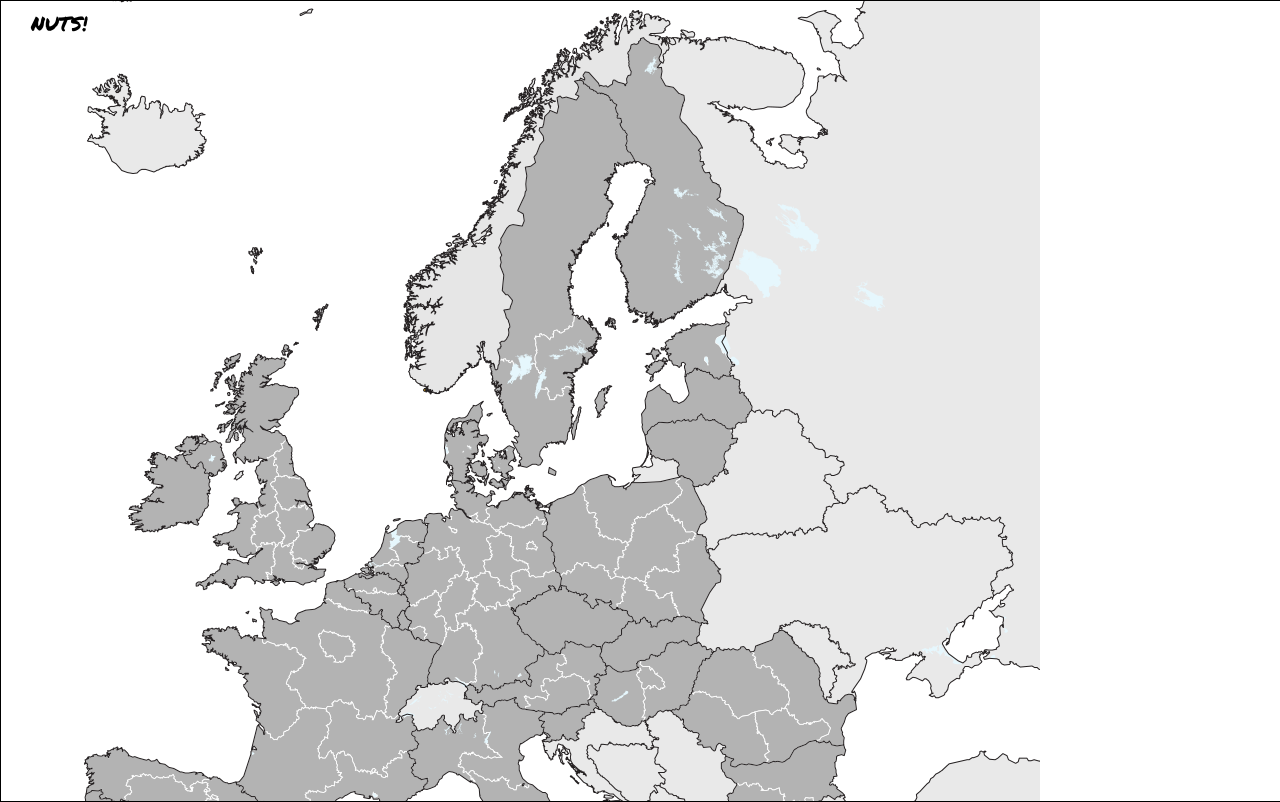
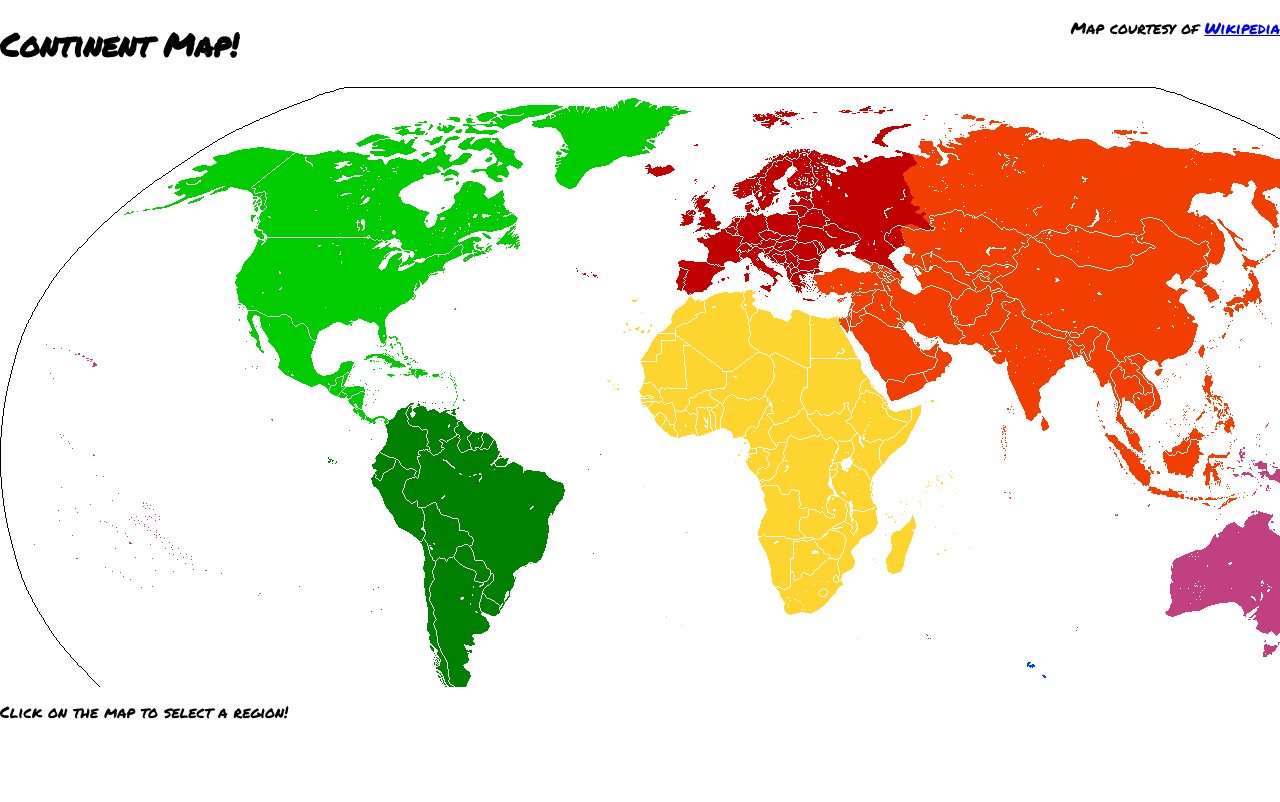
Before and after one commit to sjmelia/sjmelia.github.io, a plain HTML site: page map/map.html in a window 1280 px wide. Drawn offline with nearby package versions, Linux system fonts and the light colour scheme.

Commit message:
Updated map

```diff
--- a/nuts/nuts.html
+++ b/map/map.html
@@ -4,19 +4,30 @@
         <script src="http://code.jquery.com/jquery-2.1.3.min.js"></script>
         <link href='http://fonts.googleapis.com/css?family=Permanent+Marker' rel='stylesheet' type='text/css'>
 		<style>
-			#canvas { border: 1px black solid; }
+            #canvas { border: 0px; } /*width:100%; height:100%; }*/
             #underlying { display: none; }
-            body
-            {
-                width:100%;
-                height:100%;
-                margin:0px;
-            }
+            html, body { height : 100%; margin: 0; font-family:Permanent Marker; }
+            #header { height: 87px; }
+            #wrapper { display: flex; min-height: 100%; flex-direction: column; }
+            #main { flex: 1; }
+            #footer { height: 100px;}
+            #header p { float: right; }
 		</style>
 	</head>
-	<body>
-		<canvas id="canvas" width="300" height="300"></canvas>
-		<img id="underlying" src="NUTS_1_regions_EU-27.svg.png"/>
+    <body>
+        <div id="wrapper">
+            <div id="header">
+                <p>Map courtesy of <a href="http://en.wikipedia.org/wiki/Continent#/media/File:Continents_vide_couleurs.png">Wikipedia</a></p>
+                <h1>Continent Map!</h1>
+            </div>
+            <div id="main">
+                    <canvas id="canvas" width="300" height="300"></canvas>
+            </div>
+            <div id="footer">
+                Click on the map to select a region!
+            </div>
+        </div>
+		<img id="underlying" src="Continents_vide_couleurs.png"/>
 	</body>
 
 	<script type="text/javascript">
@@ -40,11 +51,14 @@
             this.y = 0;
 
             this.regions = {};
-            this.regions[0] = "sea";
-            this.regions[15330024] = "light gray";
-            this.regions[15132645] = "another light gray";
-            this.regions[11777202] = "dark gray";
-            this.regions[16252645] = "blue";
+            this.regions[16777470] = "Sea or border";
+            this.regions[13369599] = "North America";
+            this.regions[8388863] = "South America";
+            this.regions[448] = "Europe";
+            this.regions[13971453] = "Africa";
+            this.regions[4063986] = "Asia";
+            this.regions[4259839] = "Antarctica";
+            this.regions[4227519] = "Oceania";
 
             this.init = function() {
                 cvs = document.createElement('canvas');
@@ -62,8 +76,7 @@
                 var colour = (d[i] << 32) + (d[i+1] << 16) + (d[i+2] << 8) + d[i+3];
                 if (!(colour in this.regions))
                 {
-                    // debugging
-                    alert("" + colour + " not in array");
+                    return colour;
                 }
                 return this.regions[colour];
 
@@ -79,22 +92,24 @@
         var game = function() {
             this.map = new map(this);
             this.clicks = [];
+            this.container = $('#main');
             this.render = function(context) {
                 context.canvas.width = window.innerWidth;
-                context.canvas.height = window.innerHeight;
+                context.canvas.height = window.innerHeight-200;
+
 
                 context.clearRect(0, 0, context.canvas.width, context.canvas.height);
 			    this.map.render(context);
-                context.font = "20px Permanent Marker";
+                /*context.font = "20px Permanent Marker";
                 context.fillStyle = "black";
-                context.fillText("NUTS!",30,30);
+                context.fillText("NUTS!",30,30);*/
 			};
 			this.logic = function() {
                 this.map.logic();
                 while (i = this.clicks.pop())
                 {
                     var c = this.map.getRegion(i[0], i[1]);
-                    alert(c);
+                    $('#footer').text("You clicked " + c);
                 }
             };
             this.queueClick = (function(pt) {
```
Also changed, not shown: map/Continents_vide_couleurs.png (added), map/NUTS_1_regions_EU-27.svg.png (renamed from nuts/NUTS_1_regions_EU-27.svg.png).
